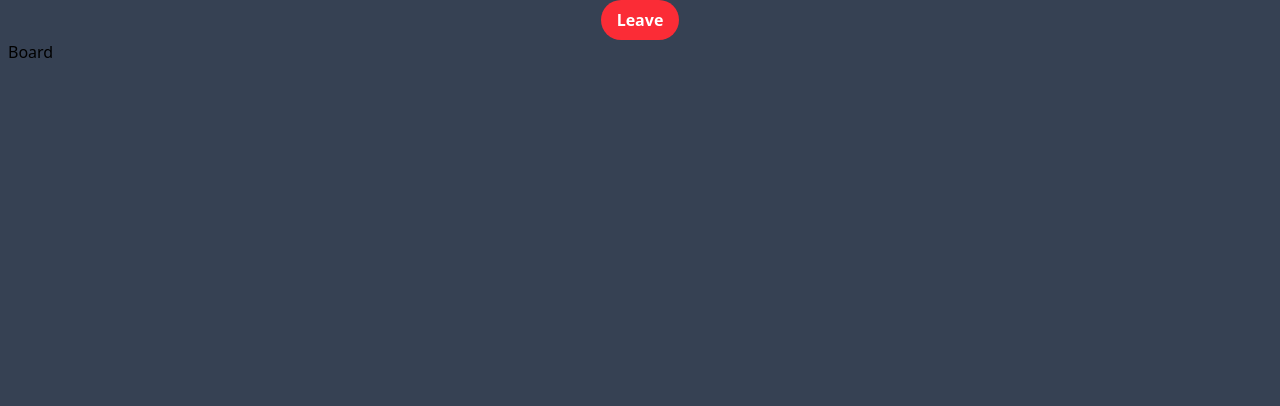
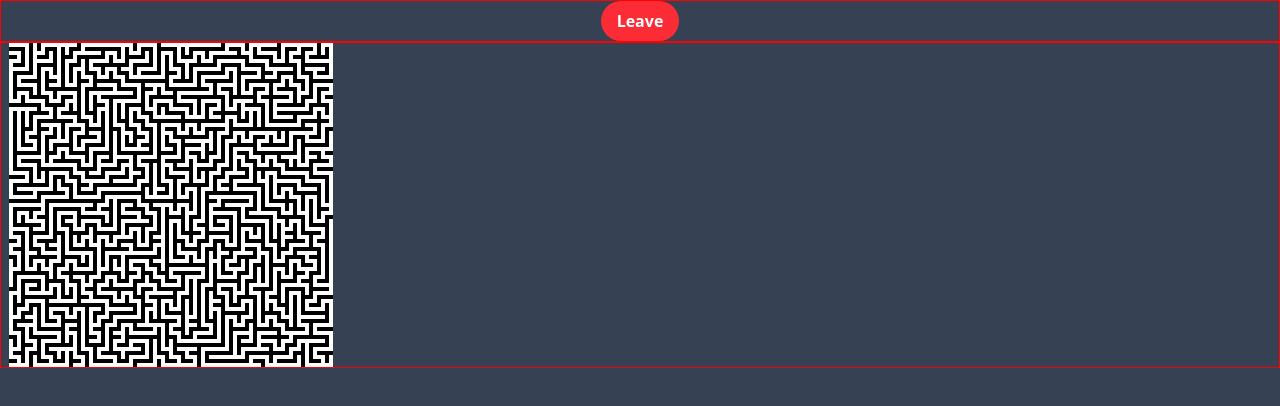
Before and after one commit to prajjwal000/game-room, a React (Vite) app: page /game in a window 1280 px wide. Shown: the top 406 px of the page. Built offline with nearby package versions, Linux system fonts and the light colour scheme.

Commit message:
feat: testing backtracking for maze

```diff
--- a/src/App.css
+++ b/src/App.css
@@ -27,7 +27,7 @@
     margin-right: auto;
     padding-left: 0.5rem;
     padding-right: 0.5rem;
-    /* border: 1px solid red */
+    border: 1px solid red
 }
 
 @media (min-width: 475px) {
--- a/src/Game.tsx
+++ b/src/Game.tsx
@@ -1,23 +1,99 @@
-import { useState, useEffect, useRef } from "react";
+import { useEffect, useRef } from "react";
 import { useNavigate } from "react-router";
 import "./App.css";
 
-function Board() {
+function generateMaze(width: number, height: number): number[][] {
+    const maze = Array(height).fill(null).map(() => Array(width).fill(1));
+    const stack: [number, number][] = [];
+    const visited = Array(height).fill(null).map(() => Array(width).fill(false));
+
+    const directions = [
+        [0, -2], [2, 0], [0, 2], [-2, 0]
+    ];
+
+    function getUnvisitedNeighbors(x: number, y: number): [number, number][] {
+        const neighbors: [number, number][] = [];
+        for (const [dx, dy] of directions) {
+            const nx = x + dx;
+            const ny = y + dy;
+            if (nx >= 0 && nx < width && ny >= 0 && ny < height && !visited[ny][nx]) {
+                neighbors.push([nx, ny]);
+            }
+        }
+        return neighbors;
+    }
+
+    function removeWall(x1: number, y1: number, x2: number, y2: number) {
+        const wallX = (x1 + x2) / 2;
+        const wallY = (y1 + y2) / 2;
+        maze[wallY][wallX] = 0;
+        maze[y2][x2] = 0;
+    }
+
+    let currentX = 0;
+    let currentY = 0;
+    maze[currentY][currentX] = 0;
+    visited[currentY][currentX] = true;
+    stack.push([currentX, currentY]);
+
+    while (stack.length > 0) {
+        const neighbors = getUnvisitedNeighbors(currentX, currentY);
+
+        if (neighbors.length > 0) {
+            const [nextX, nextY] = neighbors[Math.floor(Math.random() * neighbors.length)];
+            removeWall(currentX, currentY, nextX, nextY);
+            visited[nextY][nextX] = true;
+            stack.push([nextX, nextY]);
+            currentX = nextX;
+            currentY = nextY;
+        } else {
+            [currentX, currentY] = stack.pop()!;
+        }
+    }
+
+    return maze;
+}
+
+function Board({ board_arr }: { board_arr: number[][] }) {
+    const rows = board_arr.length;
+    const columns = board_arr[0].length;
     return (
         <>
-            <p> Board </p>
+            <div
+                className="grid"
+                style={{
+                    'grid-template-rows': `repeat(${rows}, 4px)`,
+                    'grid-template-columns': `repeat(${columns}, 4px)`
+                }}
+            >
+
+                {board_arr.map((row,i) =>
+                    row.map( (cell,j) => (
+                       <div
+                            key={`${i}-${j}`}
+                            className={`${cell === 0 ? "bg-white" : "bg-black"}`}
+                      />
+                    ))
+                )
+                }
+
+            </div>
         </>
     );
 }
 
 export default function Game() {
+    //TODO: maybe take out react router and just use browser api
     const navigate = useNavigate();
     function handleClick() {
         navigate("/");
     }
 
+    const board_arr = generateMaze(81,81);
     const animationFrameId = useRef<null | number>(null);
     const timeHistory = useRef(0);
+
+    // TODO: maybe a good place to use useCallback
     const gameloop = (timestamp: DOMHighResTimeStamp) => {
         const delta = timestamp - timeHistory.current;
         timeHistory.current = timestamp;
@@ -47,7 +123,7 @@ export default function Game() {
                     </button>
                 </div>
                 <div className="container">
-                    <Board/>
+                    <Board board_arr={board_arr}/>
                 </div>
             </div>
         </>
```
